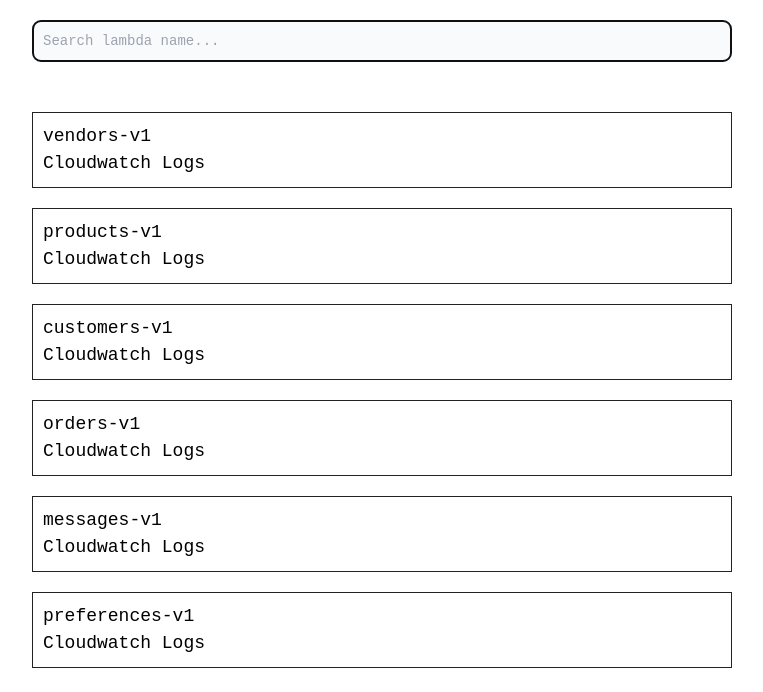
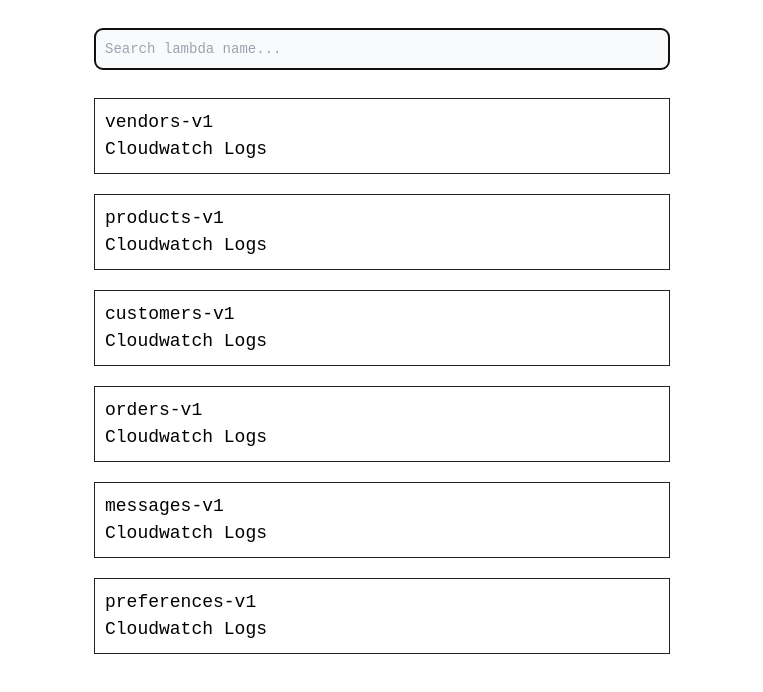
Before and after one commit to kennethkeim/awslinks, an Angular app: page / in a window 1280 px wide. Shown: the top 692 px of the page, without its empty margins (258-1021 px from the left). Built offline with nearby package versions, Linux system fonts and the light colour scheme.

Commit message:
wip: use tailwind classes on app comp

```diff
--- a/src/app/app.component.html
+++ b/src/app/app.component.html
@@ -1,5 +1,5 @@
-<main>
-  <section>
+<main class="p-7">
+  <section class="max-w-xl mx-auto mb-7">
     <app-search (inputChange)="searchInput = $event"></app-search>
 
     <app-resultsbox
@@ -11,7 +11,7 @@
     </app-resultsbox>
   </section>
 
-  <section>
+  <section class="max-w-xl mx-auto">
     <ul>
       <li *ngFor="let resource of resources">
         <app-resource-card [resource]="resource"></app-resource-card>
--- a/src/app/app.component.scss
+++ /dev/null
@@ -1,8 +0,0 @@
-main {
-  padding: 20px;
-}
-
-section {
-  max-width: 700px;
-  margin: 0 auto 50px auto;
-}
--- a/src/app/app.component.ts
+++ b/src/app/app.component.ts
@@ -4,7 +4,6 @@ import { getResources, mockConfig, mockResources } from './resources/resources';
 @Component({
   selector: 'app-root',
   templateUrl: './app.component.html',
-  styleUrls: ['./app.component.scss'],
 })
 export class AppComponent {
   public readonly resources = getResources(mockResources, mockConfig);
```
